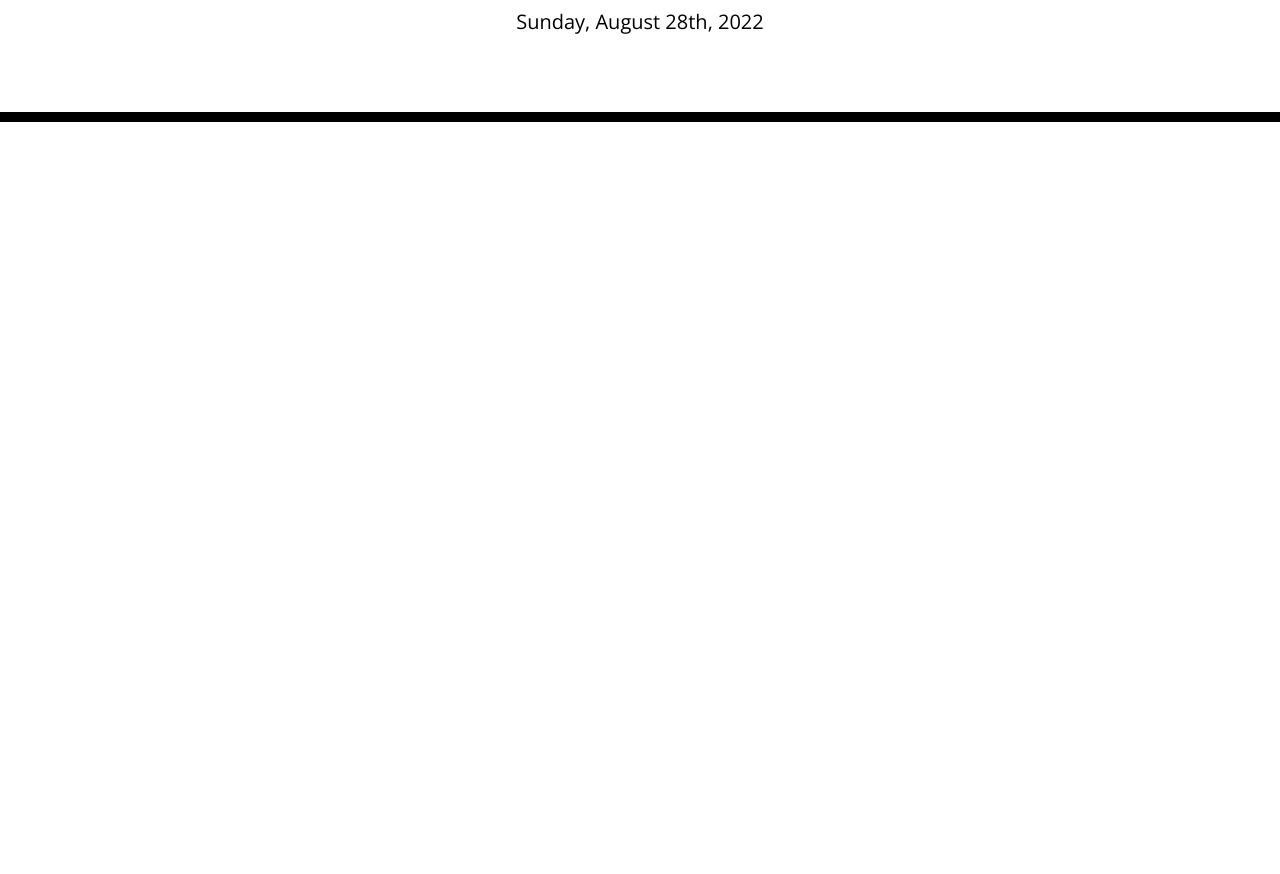
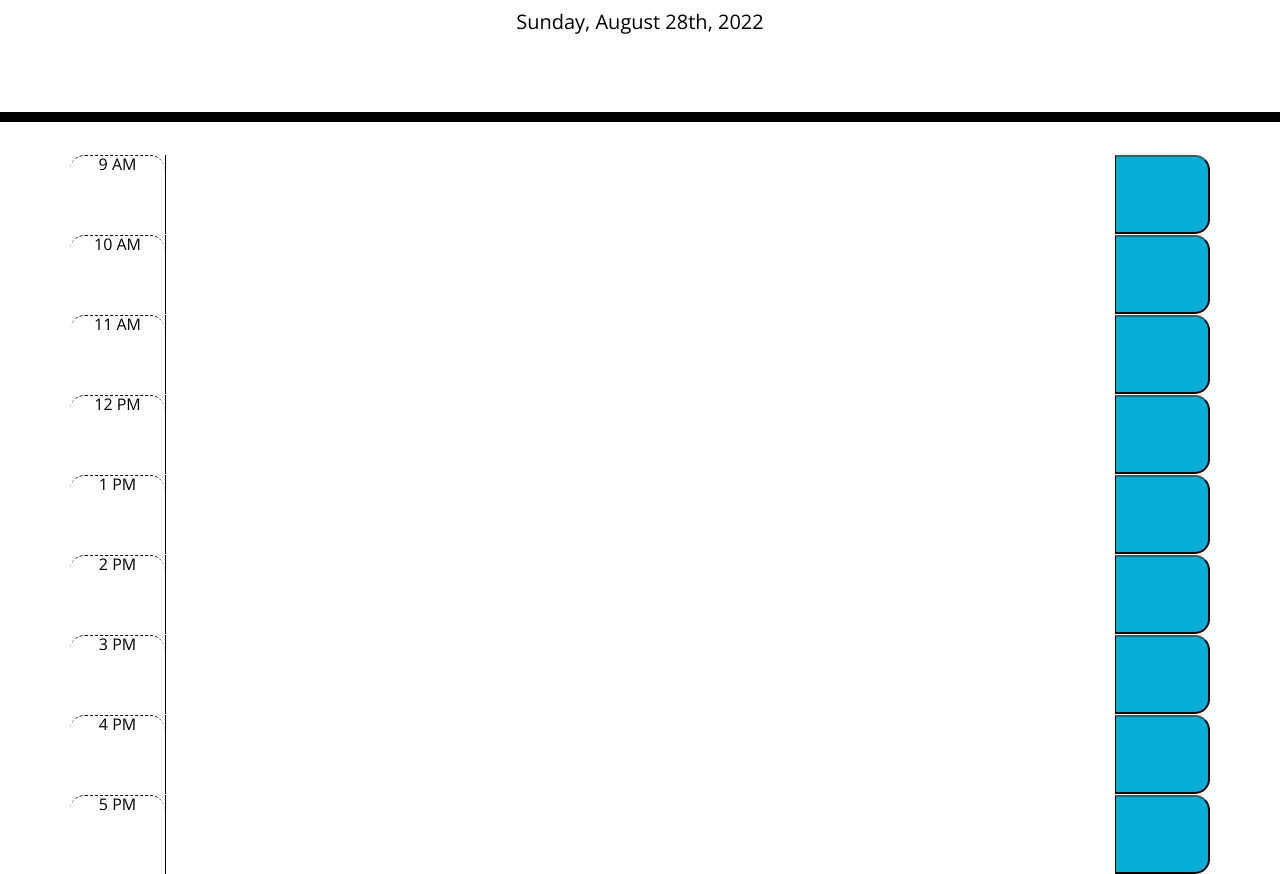
Before and after one commit to ayeshaqb/m05-challenge-work-day-scheduler, a plain HTML site: page index.html in a window 1280 px wide. Shown: the part 182-1056 px from the top of the page. Before the commit the page ends 800 px from the top, so only its background shows below. Drawn offline with nearby package versions, Linux system fonts and the light colour scheme.

Commit message:
added timeblocks to html

```diff
--- a/index.html
+++ b/index.html
@@ -28,8 +28,62 @@
       <p class="lead">A simple calendar app for scheduling your work day</p>
       <p id="currentDay" class="lead"></p>
     </header>
+
     <div class="container">
       <!-- Timeblocks go here -->
+      <div class="row">
+        <div class="hour time-block col-md-1">9 AM</div>
+        <textarea class="col-10"></textarea>
+        <button class="saveBtn col-md-1"></button>
+      </div>
+
+      <div class="row">
+        <div class="hour time-block col-md-1">10 AM</div>
+        <textarea class="col-10"></textarea>
+        <button class="saveBtn col-md-1"></button>
+       </div>
+
+      <div class="row">
+        <div class="hour time-block col-md-1">11 AM</div>
+        <textarea class="col-10"></textarea>
+        <button class="saveBtn col-md-1"></button>
+      </div>
+
+      <div class="row">
+        <div class="hour time-block col-md-1">12 PM</div>
+        <textarea class="col-10"></textarea>
+        <button class="saveBtn col-md-1"></button>
+      </div>
+
+      <div class="row">
+        <div class="hour time-block col-md-1">1 PM</div>
+        <textarea class="col-10"></textarea>
+        <button class="saveBtn col-md-1"></button>
+      </div>
+
+      <div class="row">
+        <div class="hour time-block col-md-1">2 PM</div>
+        <textarea class="col-10"></textarea>
+        <button class="saveBtn col-md-1"></button>
+      </div>
+
+      <div class="row">
+        <div class="hour time-block col-md-1">3 PM</div>
+        <textarea class="col-10"></textarea>
+        <button class="saveBtn col-md-1"></button>
+      </div>
+
+      <div class="row">
+        <div class="hour time-block col-md-1">4 PM</div>
+        <textarea class="col-10"></textarea>
+        <button class="saveBtn col-md-1"></button>
+      </div>
+
+      <div class="row">
+        <div class="hour time-block col-md-1">5 PM</div>
+        <textarea class="col-10"></textarea>
+        <button class="saveBtn col-md-1"></button>
+      </div>
 
     </div>
 
```
